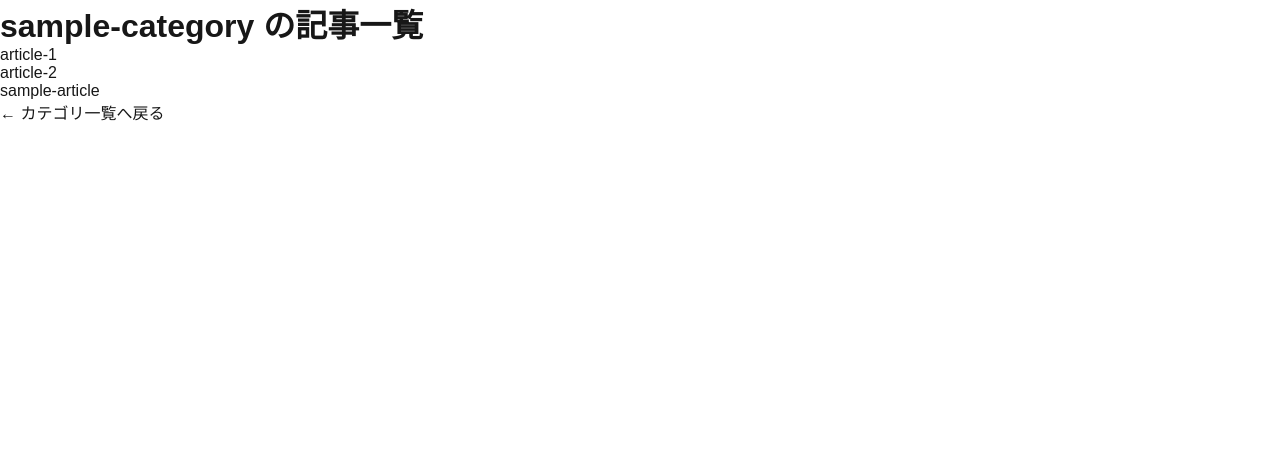
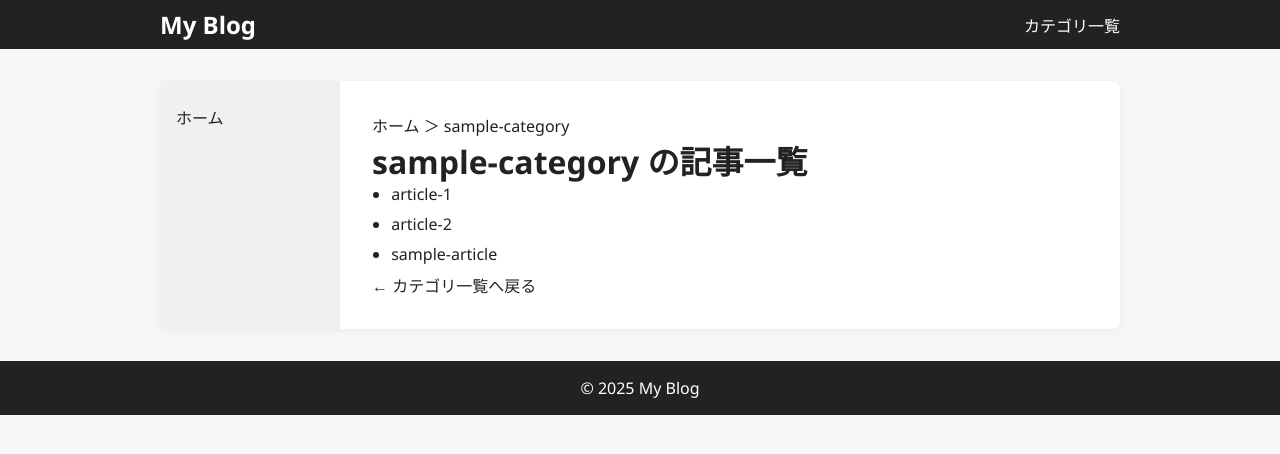
Before and after one commit to kkk315/memo, a Next.js app: page /sample-category in a window 1280 px wide. Shown: the top 454 px of the page. Built offline with nearby package versions, Linux system fonts and the light colour scheme.

Commit message:
全体レイアウト作成

```diff
--- /dev/null
+++ b/app/components/Breadcrumb.tsx
@@ -0,0 +1,25 @@
+"use client";
+import Link from "next/link";
+import { usePathname } from "next/navigation";
+
+export default function Breadcrumb() {
+  const pathname = usePathname();
+  const segments = pathname.split("/").filter(Boolean);
+  const crumbs = [
+    { name: "ホーム", href: "/" },
+    ...segments.map((seg, i) => ({
+      name: seg,
+      href: "/" + segments.slice(0, i + 1).join("/")
+    }))
+  ];
+  return (
+    <nav className="breadcrumb">
+      {crumbs.map((c, i) => (
+        <span key={c.href}>
+          <Link href={c.href}>{c.name}</Link>
+          {i < crumbs.length - 1 && " ＞ "}
+        </span>
+      ))}
+    </nav>
+  );
+}
--- a/app/globals.css
+++ b/app/globals.css
@@ -17,11 +17,109 @@ body {
 }
 
 body {
-  color: var(--foreground);
-  background: var(--background);
-  font-family: Arial, Helvetica, sans-serif;
-  -webkit-font-smoothing: antialiased;
-  -moz-osx-font-smoothing: grayscale;
+  margin: 0;
+  font-family: 'Segoe UI', 'Hiragino Sans', 'Meiryo', sans-serif;
+  background: #f7f7f7;
+  color: #222;
+}
+
+.site-header {
+  background: #222;
+  color: #fff;
+  padding: 0.5em 0;
+}
+
+.header-inner {
+  max-width: 960px;
+  margin: 0 auto;
+  display: flex;
+  align-items: center;
+  justify-content: space-between;
+}
+
+.site-title {
+  font-size: 1.5em;
+  font-weight: bold;
+  color: #fff;
+  text-decoration: none;
+}
+
+.site-nav a {
+  color: #fff;
+  margin-left: 1em;
+  text-decoration: none;
+}
+
+.site-main-wrapper {
+  display: flex;
+  max-width: 960px;
+  margin: 2em auto;
+  background: #fff;
+  box-shadow: 0 2px 8px rgba(0,0,0,0.05);
+  border-radius: 8px;
+}
+
+.site-sidebar {
+  width: 180px;
+  background: #f0f0f0;
+  padding: 1.5em 1em;
+  border-right: 1px solid #eee;
+}
+
+.site-sidebar ul {
+  list-style: none;
+  padding: 0;
+}
+
+.site-sidebar li {
+  margin-bottom: 1em;
+}
+
+.site-sidebar a {
+  color: #222;
+  text-decoration: none;
+}
+
+.site-main {
+  flex: 1;
+  padding: 2em;
+}
+
+.site-footer {
+  background: #222;
+  color: #fff;
+  text-align: center;
+  padding: 1em 0;
+  margin-top: 2em;
+}
+
+.footer-inner {
+  max-width: 960px;
+  margin: 0 auto;
+}
+
+.article-meta {
+  margin-bottom: 1em;
+  color: #888;
+  font-size: 0.95em;
+  display: flex;
+  gap: 2em;
+}
+
+.article-date, .article-updated {
+  /* 追加で個別スタイルも可能 */
+}
+
+h1, h2, h3 {
+  color: #222;
+}
+
+main ul {
+  padding-left: 1.2em;
+}
+
+main li {
+  margin-bottom: 0.5em;
 }
 
 * {
--- a/app/layout.tsx
+++ b/app/layout.tsx
@@ -1,5 +1,7 @@
 import type { Metadata } from "next";
 import { Geist, Geist_Mono } from "next/font/google";
+import Link from "next/link";
+import Breadcrumb from "./components/Breadcrumb";
 import "./globals.css";
 
 const geistSans = Geist({
@@ -23,9 +25,37 @@ export default function RootLayout({
   children: React.ReactNode;
 }>) {
   return (
-    <html lang="en">
+    <html lang="ja">
       <body className={`${geistSans.variable} ${geistMono.variable}`}>
-        {children}
+        <header className="site-header">
+          <div className="header-inner">
+            <Link href="/" className="site-title">
+              My Blog
+            </Link>
+            <nav className="site-nav">
+              <Link href="/">カテゴリ一覧</Link>
+            </nav>
+          </div>
+        </header>
+        <div className="site-main-wrapper">
+          <aside className="site-sidebar">
+            <nav>
+              <ul>
+                <li>
+                  <Link href="/">ホーム</Link>
+                </li>
+                {/* カテゴリ一覧などをここに追加可能 */}
+              </ul>
+            </nav>
+          </aside>
+          <main className="site-main">
+            <Breadcrumb />
+            {children}
+          </main>
+        </div>
+        <footer className="site-footer">
+          <div className="footer-inner">© 2025 My Blog</div>
+        </footer>
       </body>
     </html>
   );
```
Also changed, not shown: content/test/test_article/index.md (added, +13 -0 lines).
